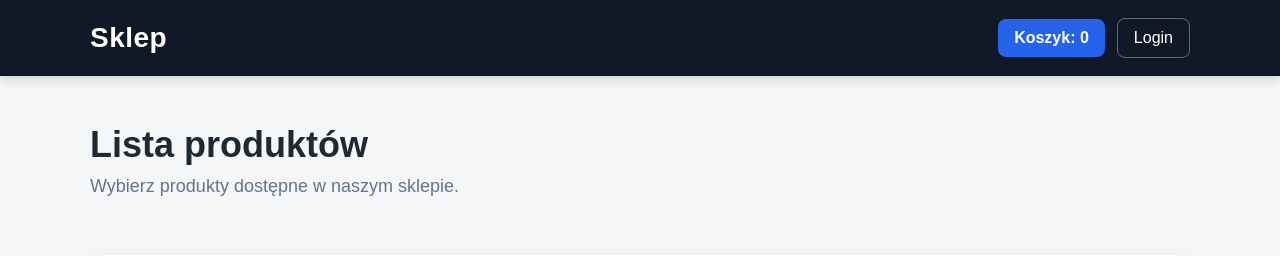
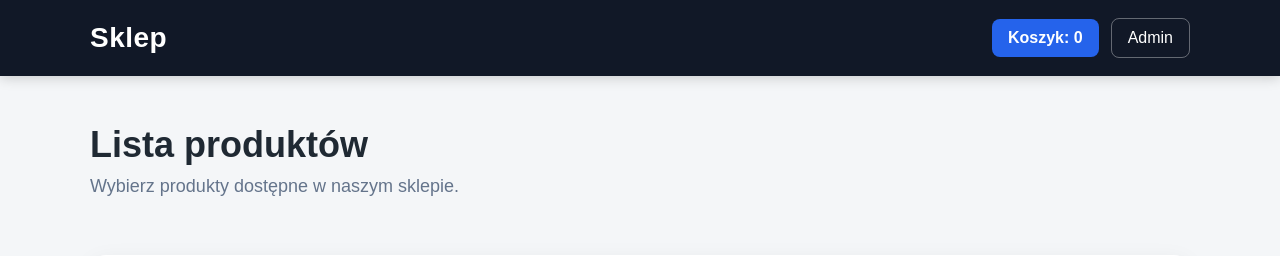
Before and after one commit to thoracoscopy42/PAB, a Django app: page / in a window 1280 px wide. Shown: the top 256 px of the page. Run offline with Django 5.2, Linux system fonts and the light colour scheme; data that the repository does not hold is empty.

Commit message:
change w htmlu

```diff
--- a/project/shopapp/templates/shopapp/cart_detail.html
+++ b/project/shopapp/templates/shopapp/cart_detail.html
@@ -16,7 +16,7 @@
                     Koszyk: {{ cart_unique_count|default:0 }}
                 </a>
 
-                <a href="/admin/" class="nav-link">Login</a>
+                <a href="/admin/" class="nav-link">Admin</a>
             </nav>
         </div>
     </header>
--- a/project/shopapp/templates/shopapp/index.html
+++ b/project/shopapp/templates/shopapp/index.html
@@ -17,7 +17,7 @@
                     Koszyk: {{ cart_unique_count|default:0 }}
                 </a>
 
-                <a href="/admin/" class="nav-link">Login</a>
+                <a href="/admin/" class="nav-link">Admin</a>
             </nav>
         </div>
     </header>
```
